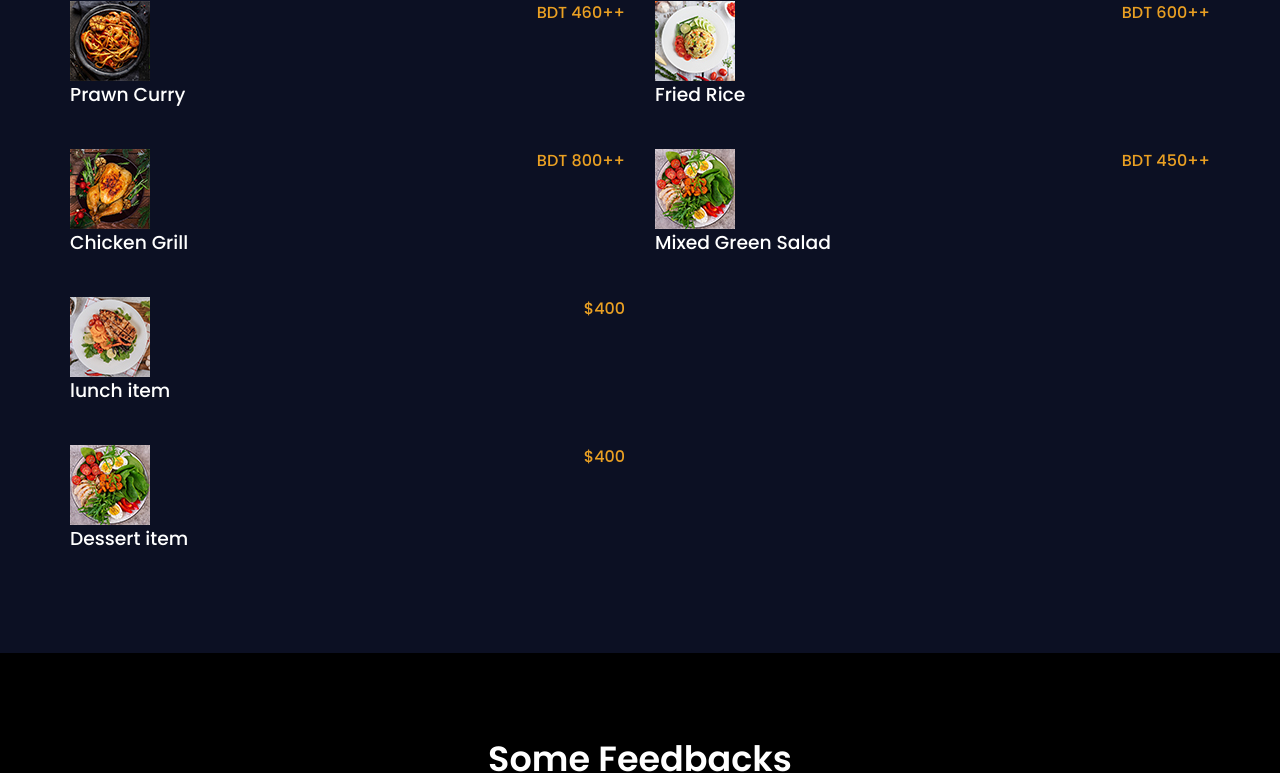
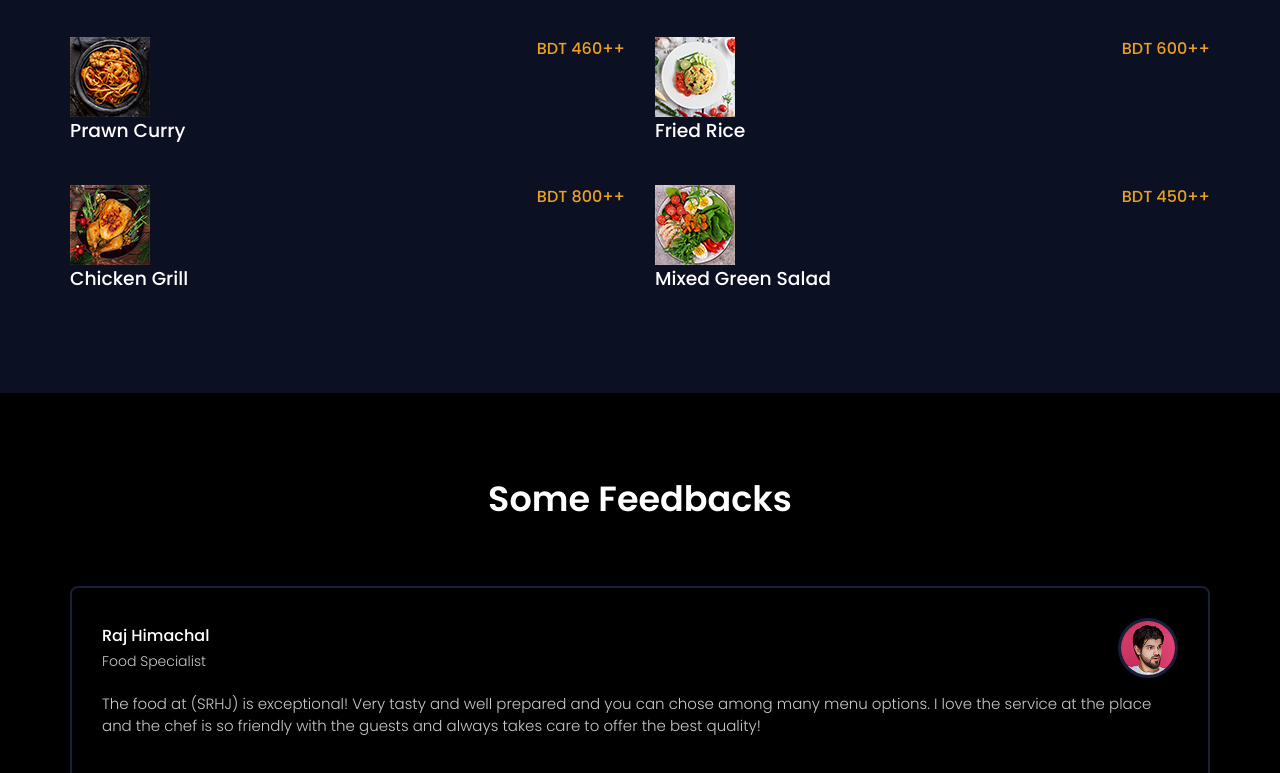
Before and after one commit to AbuSalehJahid/Restaurant, a plain HTML site: page Restauant/index.html in a window 1280 px wide. Shown: the part 1812-2585 px from the top of the page. Drawn offline with Linux system fonts and the light colour scheme.

Commit message:
Update index.html
update some tag

```diff
--- a/Restauant/index.html
+++ b/Restauant/index.html
@@ -61,7 +61,8 @@
         <div class="container">
             <div class="row">
                 <div class="section-title">
-                    <h2 data-title="Our story">about us</h2>
+                    <h1>Our Menu</h1>
+                    <h2>about us</h2>
                 </div>
             </div>
             <div class="row">
@@ -185,33 +186,6 @@
     </div>
 </div>
         </div>
-        <div class="row menu-tab-content" id="Dinner">
-            <div class="menu-item">
-                <div class="menu-item-titie">
-                    <img src="img/menu/1.jpg" alt="menu item thumbnail">
-                    <h3> lunch item
-                    </h3>
-                </div>
-                <div class="menu-item-price">
-                $400
-                </div>
-            </div>
-        </div>
-        <div class="row menu-tab-content" id="Dessert">
-            <div class="menu-item">
-                <div class="menu-item-titie">
-                    <img src="img/menu/8.jpg" alt="menu item thumbnail">
-                    <h3> Dessert item
-                    </h3>
-                </div>
-                <div class="menu-item-price">
-                $400
-                </div>
-            </div>
-        </div>
-        <div class="row menu-tab-content" id="Drinks">
-
-        </div>
 
     </div>
     </section>
```
